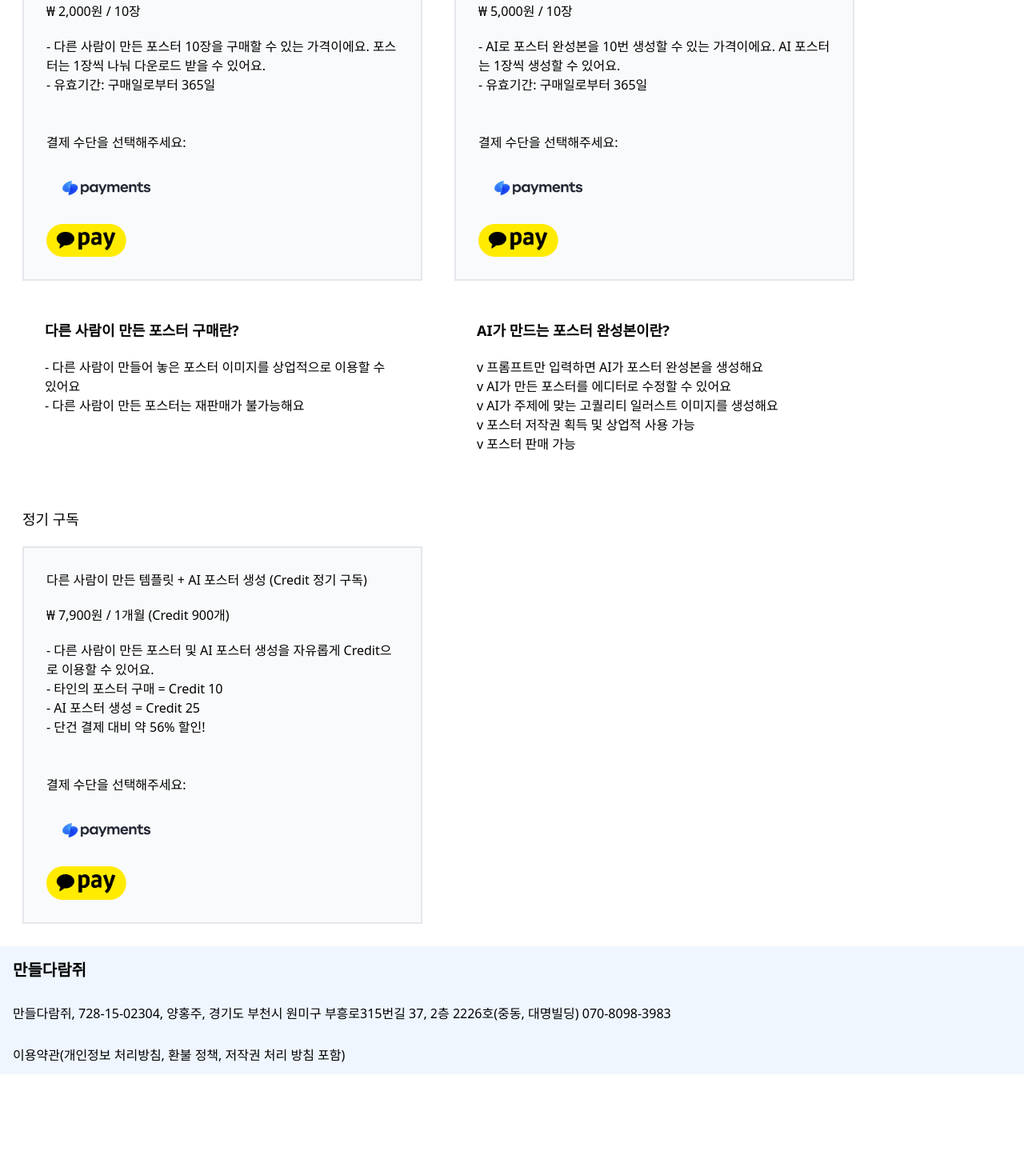
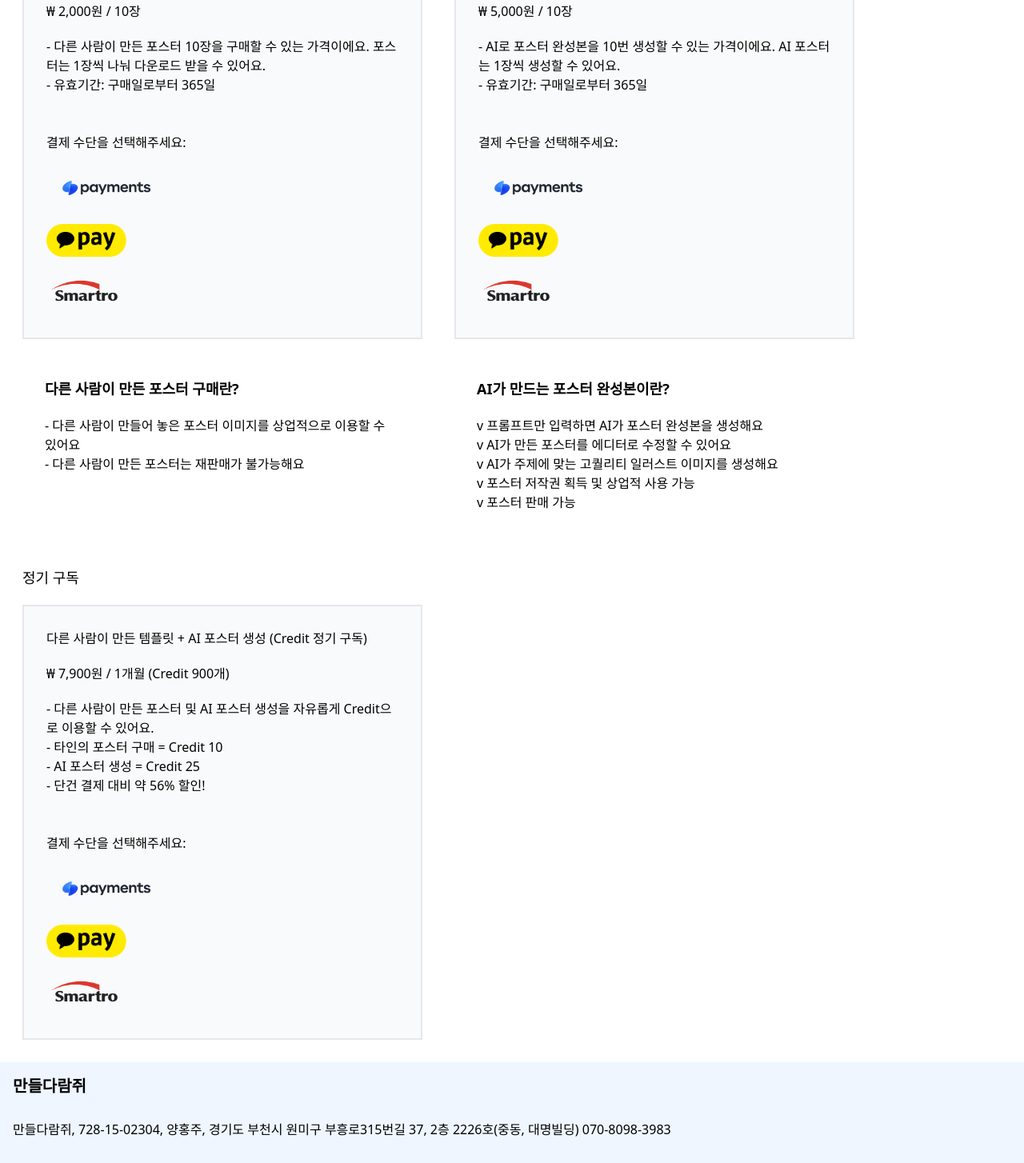
Before and after one commit to SW-rocket-dan/mvp-first, a React (Vite) app: page /payment in a window 1280 px wide. Shown: the part 316-1770 px from the top of the page at 80% size. Before the commit the page ends 1659 px from the top, so only its background shows below. Built offline with nearby package versions, Linux system fonts and the light colour scheme.

Commit message:
feat: 스마트로 결제 연동

```diff
--- a/src/pages/PaymentPage.tsx
+++ b/src/pages/PaymentPage.tsx
@@ -5,6 +5,7 @@ import Footer from '@components/Footer';
 import logoCardcapture from '../../public/logo-cardcapture.png';
 import kakaopayButton from '../../public/payment_icon_yellow_large.png';
 import tosspaymentButton from '../../public/TossPayments_Logo_Simple_Primary.png';
+import smartroButton from '../../public/smartro_logo.png';
 
 declare global {
   interface Window {
@@ -14,7 +15,7 @@ declare global {
 
 // UUID 생성 함수
 const generateUUID = () => {
-  return 'xxxxxxxx-xxxx-4xxx-yxxx-xxxxxxxxxxxx'.replace(/[xy]/g, function (c) {
+  return 'xxxxxxxxxxxx4xxxyxxxxxxxxxxxxxxx'.replace(/[xy]/g, function (c) {
     const r = (Math.random() * 16) | 0;
     const v = c === 'x' ? r : (r & 0x3) | 0x8;
     return v.toString(16);
@@ -115,6 +116,47 @@ const PaymentPage = () => {
   };
 
 
+  const basePaymentOtherSmartroSingle = {
+    storeId: 'store-5782c1b2-9e1e-4016-a185-f9b19987ede0',
+    channelKey: 'channel-key-ccf029c8-adf4-4021-9c19-064bcbfcea25',
+    pg: 'smartro_v2.t_2302141m',
+    orderName: '다른 사람이 만든 템플릿 10장 구매하기(스마트로 단건 결제)',
+    totalAmount: 2000,
+    currency: 'CURRENCY_KRW',
+    payMethod: 'CARD',
+    customer: {
+      phoneNumber: "010-1234-6789",
+    },
+  };
+
+  const basePaymentAiSmartroSingle = {
+    storeId: 'store-5782c1b2-9e1e-4016-a185-f9b19987ede0',
+    channelKey: 'channel-key-ccf029c8-adf4-4021-9c19-064bcbfcea25',
+    pg: 'smartro_v2.t_2302141m',
+    orderName: 'AI 포스터 생성 10장 이용권(스마트로 단건 결제)',
+    totalAmount: 5000,
+    currency: 'CURRENCY_KRW',
+    payMethod: 'CARD',
+    customer: {
+      phoneNumber: "010-1234-6789",
+    },
+  };
+
+
+  const basePaymentCreditSmartroSubscribe = {
+    storeId: 'store-5782c1b2-9e1e-4016-a185-f9b19987ede0',
+    channelKey: 'channel-key-204c6439-68f2-4efc-9618-f2aadb5b3595',
+    pg: 'smartro_v2.t_2302142m',
+    orderName: 'Credit 1개월(스마트로 정기 결제)',
+    totalAmount: 7900,
+    currency: 'CURRENCY_KRW',
+    payMethod: 'CARD',
+    customer: {
+      phoneNumber: "010-1234-6789",
+    },
+  };
+
+
   return (
     <>
       <div className="flex justify-center border-2 items-center h-[100px] relative w-full" style={{ marginTop: '20px' }}>
@@ -138,7 +180,7 @@ const PaymentPage = () => {
               </div>
               <img src={tosspaymentButton} width={150} onClick={() => handlePurchase(basePaymentOtherTossSingle)} className='cursor-pointer' />
               <img src={kakaopayButton} width={100} onClick={() => handlePurchase(basePaymentOtherKakaopaySingle)} className='cursor-pointer' />
-
+              <img src={smartroButton} width={100} onClick={() => handlePurchase(basePaymentOtherSmartroSingle)} className='cursor-pointer' />
             </div>
             <div className='flex flex-col gap-5 w-[500px] p-7 border-md bg-gray-50 border-2'>
               <div>AI 포스터 생성 10장 이용권</div>
@@ -151,6 +193,7 @@ const PaymentPage = () => {
               </div>
               <img src={tosspaymentButton} width={150} onClick={() => handlePurchase(basePaymentAiTossSingle)} className='cursor-pointer' />
               <img src={kakaopayButton} width={100} onClick={() => handlePurchase(basePaymentAiKakaopaySingle)} className='cursor-pointer' />
+              <img src={smartroButton} width={100} onClick={() => handlePurchase(basePaymentAiSmartroSingle)} className='cursor-pointer' />
             </div>
           </div>
           <div className='flex flex-row gap-10'>
@@ -186,6 +229,7 @@ const PaymentPage = () => {
               </div>
               <img src={tosspaymentButton} width={150} onClick={() => handlePurchase(basePaymentCreditTossSubscribe)} className='cursor-pointer' />
               <img src={kakaopayButton} width={100} onClick={() => handlePurchase(basePaymentCreditKakaopaySubscribe)} className='cursor-pointer' />
+              <img src={smartroButton} width={100} onClick={() => handlePurchase(basePaymentCreditSmartroSubscribe)} className='cursor-pointer' />
             </div>
           </div>
         </div>
```
Also changed, not shown: public/smartro_logo.png (added).
